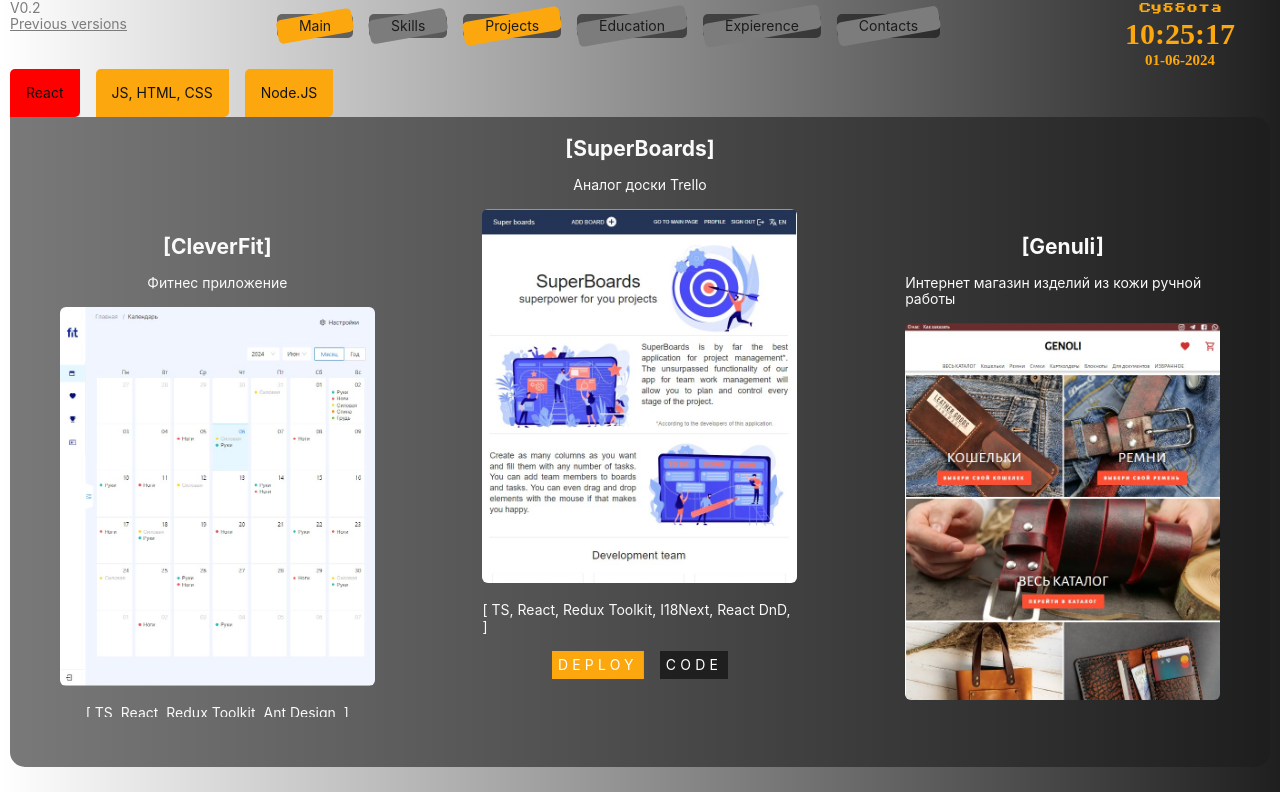
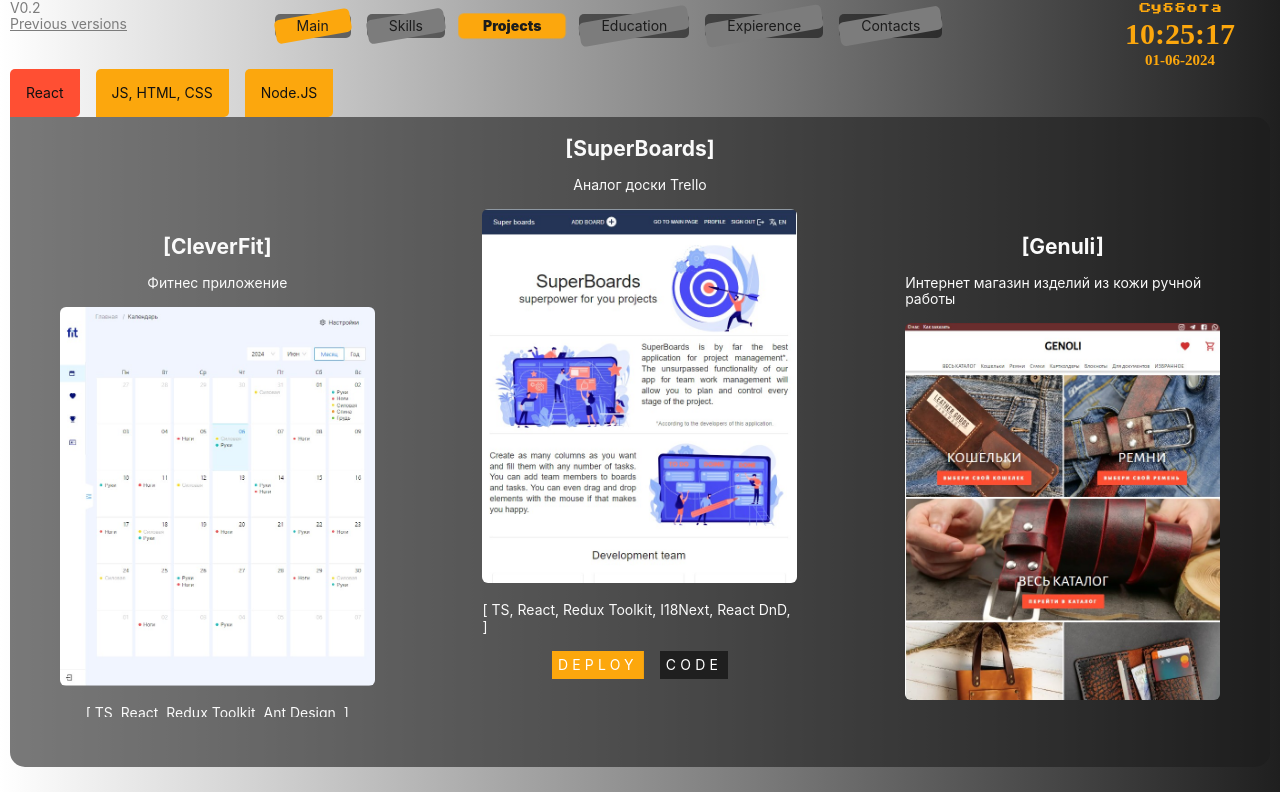
Before and after one commit to UTYFjs/cv, a React (Vite) app: page /projects in a window 1280 px wide. Built offline with nearby package versions, Linux system fonts and the light colour scheme; a web font is replaced by a local one.

Commit message:
feat: change menu active item styles

```diff
--- a/src/components/custom-icons/CustomIcons.tsx
+++ b/src/components/custom-icons/CustomIcons.tsx
@@ -135,5 +135,3 @@
     />
   </svg>
 );
-
-export const StarSvg = () => {};
--- a/src/components/menu/Menu.tsx
+++ b/src/components/menu/Menu.tsx
@@ -12,7 +12,11 @@
         {MENUITEMS.map(({ text, route, tooltip }) => {
           return (
             <li key={route + text} className={styles['menu_item']} {...(tooltip && { 'data-tooltip': tooltip })}>
-              <NavLink className={styles['menu_link']} to={route} onClick={(e) => onClick(e, route)}>
+              <NavLink
+                className={({ isActive }) => [styles['menu_link'], isActive ? styles.active : ''].join(' ')}
+                to={route ? route : '*'}
+                onClick={(e) => onClick(e, route)}
+              >
                 <span className={styles['item_text']}>{text}</span>
                 <span className={route ? styles.bg1 : styles['bg1__indevelop']}></span>
               </NavLink>
--- a/src/components/menu/menu.module.scss
+++ b/src/components/menu/menu.module.scss
@@ -1,4 +1,16 @@
 @use '../../styles/main.scss' as *;
+
+@keyframes pulse {
+  from {
+    transform: scale(1);
+  }
+  50% {
+    transform: scale(1.1);
+  }
+  to {
+    transform: scale(1);
+  }
+}
 
 .menu {
   @include flex;
@@ -24,9 +36,14 @@
   text-decoration: none;
 }
 
-//todo
 .menu_link.active {
-  font-weight: 600;
+  .item_text {
+    font-weight: 900;
+  }
+  .bg1 {
+    transform: rotate(0deg);
+    animation: 2s linear 0s infinite pulse;
+  }
 }
 
 .item_text {
@@ -43,7 +60,7 @@
   width: 170px; /* Ширина подсказки */
   right: 0;
   top: 0; /* Положение подсказки */
-  background: #292929; /* Синий цвет фона */
+  background: #292929; /* цвет фона */
   font-size: 11px;
   font-weight: 400;
   color: #fff; /* Цвет текста */
--- a/src/components/project-card/project-sprint/project-sprint.module.scss
+++ b/src/components/project-card/project-sprint/project-sprint.module.scss
@@ -20,8 +20,6 @@
 .project_sprint {
   @include flex($justify: space-between);
   gap: $gap;
-  // min-width: 100%;
-  // height: auto;
 }
 
 .features-list {
@@ -52,7 +50,6 @@
   transition: left 1s cubic-bezier(0.09, 2.57, 0.1, -0.26);
   transform-origin: center center;
   animation: 2s linear 0s infinite spin;
-  //transition: left 4.5s cubic-bezier(0.09, 2.39, 0.1, -0.26);
 }
 .feature:hover:before {
   content: '';
@@ -80,6 +77,5 @@
   max-width: 50%;
   height: auto;
   object-fit: contain;
-
   border-radius: 20px;
 }
--- a/src/components/tabs/tabs.module.scss
+++ b/src/components/tabs/tabs.module.scss
@@ -24,7 +24,7 @@
 }
 
 .tab.active {
-  background: red;
+  background: $color-myred;
 }
 
 .tab_content {
--- a/src/constants/projects-constants.ts
+++ b/src/constants/projects-constants.ts
@@ -263,7 +263,7 @@
       },
       {
         name: '',
-        features: [{ text: 'Контенеризация' }, { text: 'Обращение к PostgreSQL через ORM Prisma' }],
+        features: [{ text: 'Контейнеризация' }, { text: 'Обращение к PostgreSQL через ORM Prisma' }],
         linkTask:
           'https://github.com/AlreadyBored/nodejs-assignments/blob/main/assignments/containerization-database-orm/assignment.md',
         linkPR: 'https://github.com/UTYFjs/nodejs2023Q2-service/pull/2',
```
